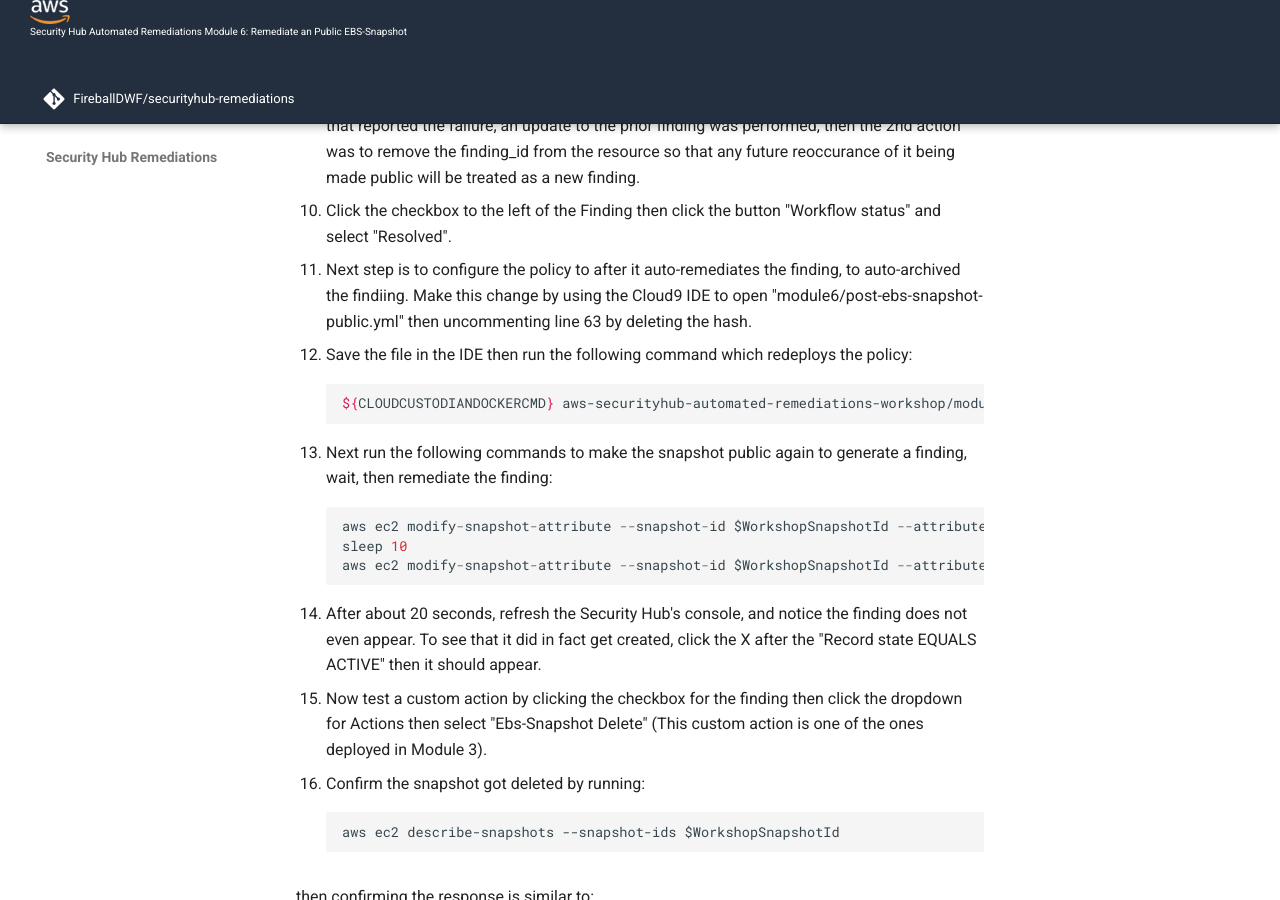
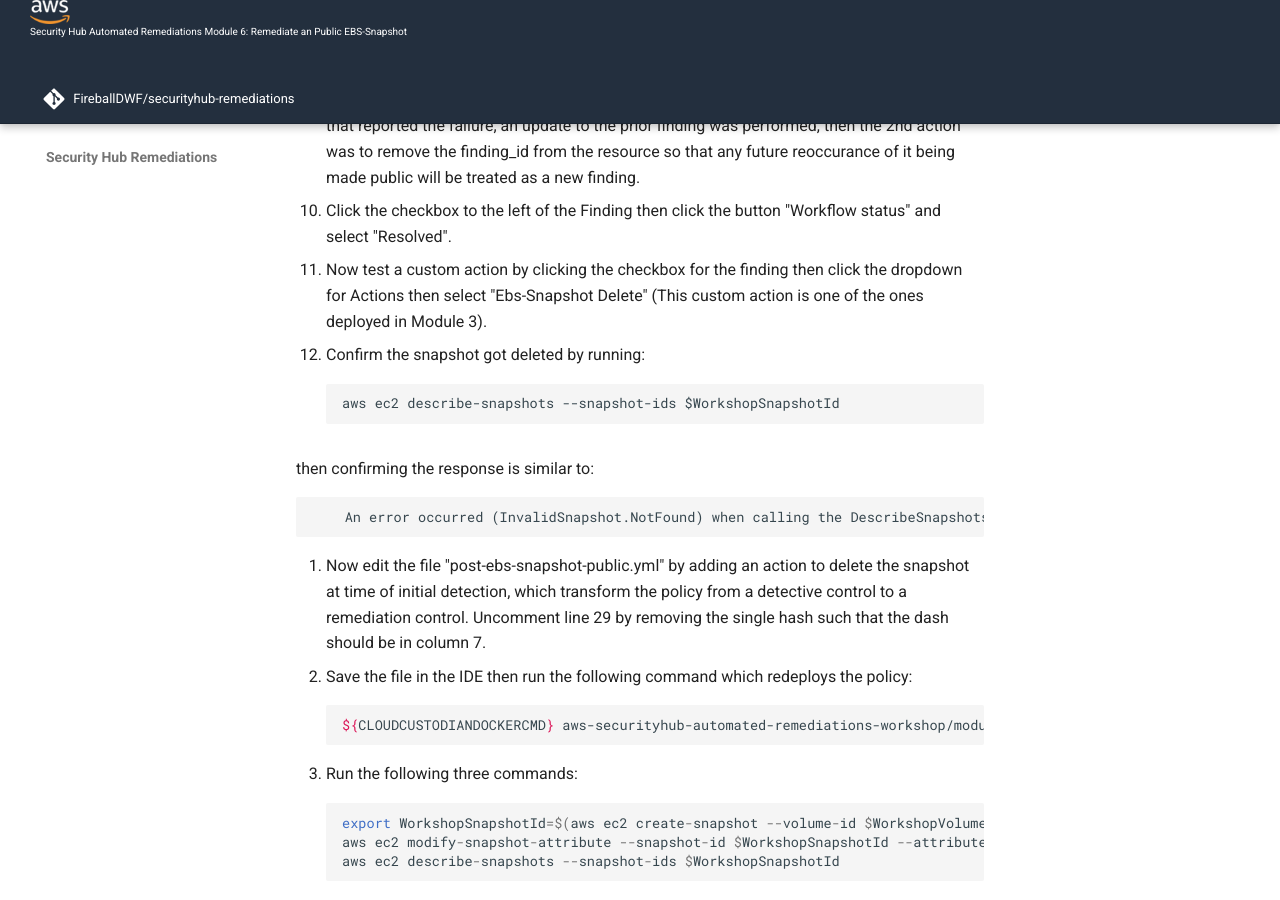
Before and after one commit to aws-samples/aws-securityhub-automated-remediations-workshop, an MkDocs documentation site: the page built from docs/06-ebs-snapshot-public.md, in a window 1280 px wide and 900 px high, scrolled down 1341 px. Built offline with MkDocs 1.6.1 and Material for MkDocs 9.7.7, drawn with Linux system fonts in a browser that asks for light colours.

Commit message:
removed record state steps for now

```diff
--- a/docs/06-ebs-snapshot-public.md
+++ b/docs/06-ebs-snapshot-public.md
@@ -35,19 +35,7 @@ This module will show how to setup an automated detection of a EBS Snaspshot tha
 9. After about 20 seconds, refresh the Security Hub's console, looking for the same finding's Status column value now be "PASSED", or refresh every 10-20 seconds until it does change.
    The 2nd policy contained in the policy file deployed in this module detected that the snapshot was no longer public, so it invoked the action post-finding, setting the compliance status to PASSED and due to setting the finding's title to be the same as that of the policy that reported the failure, an update to the prior finding was performed, then the 2nd action was to remove the finding_id from the resource so that any future reoccurance of it being made public will be treated as a new finding.
 10. Click the checkbox to the left of the Finding then click the button "Workflow status" and select "Resolved".
-11. Next step is to configure the policy to after it auto-remediates the finding, to auto-archived the findiing.  Make this change by using the Cloud9 IDE to open "module6/post-ebs-snapshot-public.yml" then uncommenting line 63 by deleting the hash.
-11. Save the file in the IDE then run the following command which redeploys the policy:
 
-        ${CLOUDCUSTODIANDOCKERCMD} aws-securityhub-automated-remediations-workshop/module6/post-ebs-snapshot-public.yml
-
-12. Next run the following commands to make the snapshot public again to generate a finding, wait, then remediate the finding:
-
-        aws ec2 modify-snapshot-attribute --snapshot-id $WorkshopSnapshotId --attribute createVolumePermission --operation-type add --group-names all
-        sleep 10
-        aws ec2 modify-snapshot-attribute --snapshot-id $WorkshopSnapshotId --attribute createVolumePermission --operation-type remove --group-names all
-
-13. After about 20 seconds, refresh the Security Hub's console, and notice the finding does not even appear.
-    To see that it did in fact get created, click the X after the "Record state EQUALS ACTIVE" then it should appear.
 9. Now test a custom action by clicking the checkbox for the finding then click the dropdown for Actions then select "Ebs-Snapshot Delete" (This custom action is one of the ones deployed in Module 3).
 8. Confirm the snapshot got deleted by running:
 
```
